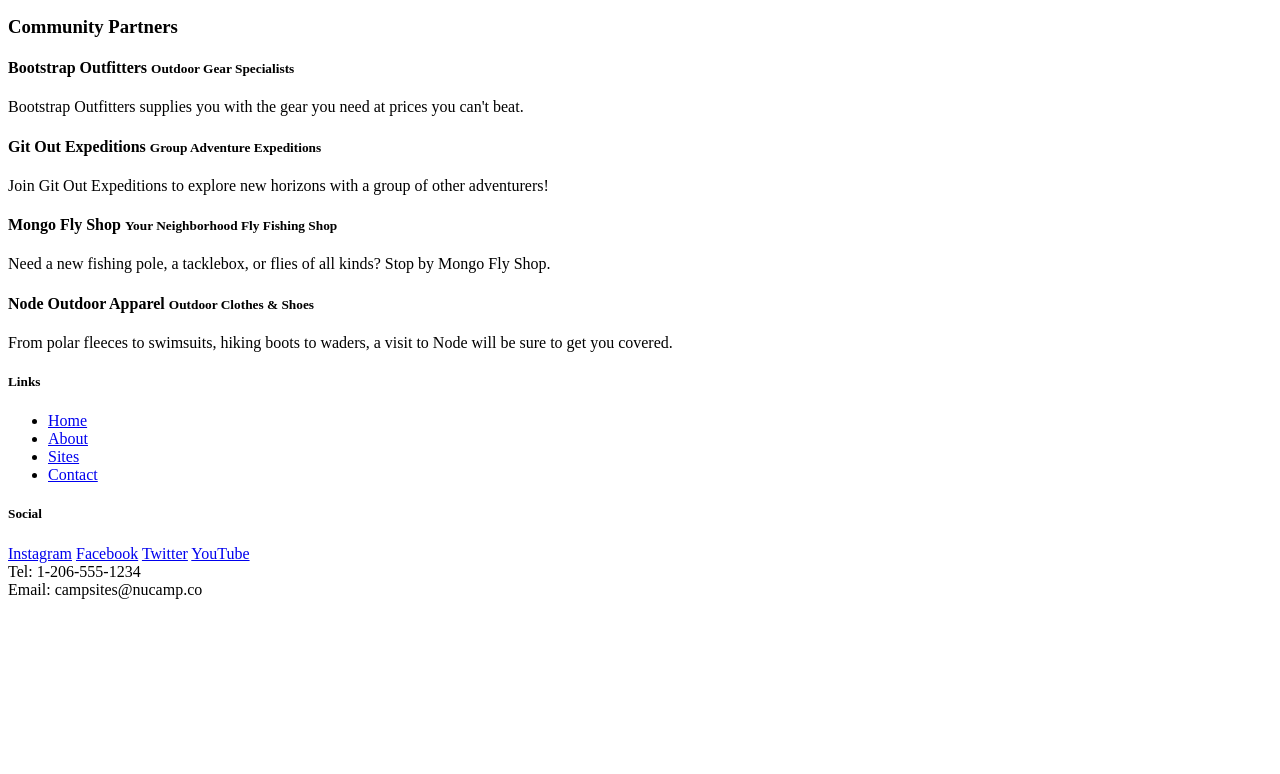
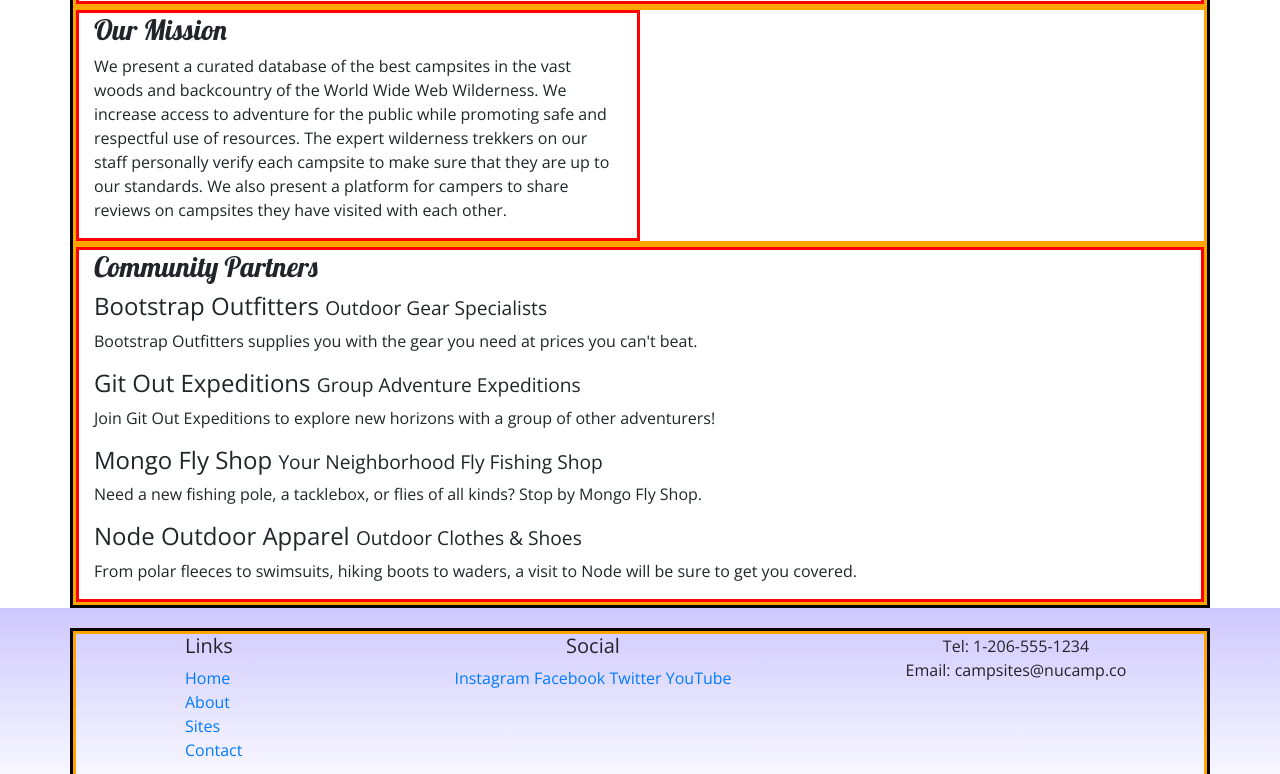
Before and after one commit to stellar-jason/newcampsite, a website: page aboutus.html in a window 1280 px wide. Shown: the part 292-1066 px from the top of the page. Before the commit the page ends 899 px from the top, so only its background shows below. Drawn offline with nearby package versions, Linux system fonts and the light colour scheme.

Commit message:
Workshop 1

```diff
--- a/aboutus.html
+++ b/aboutus.html
@@ -4,6 +4,13 @@
         <!-- Required meta tags always come first -->
         <meta charset="utf-8" />
         <meta name="viewport" content="width=device-width, initial-scale=1" />
+
+        <!-- Bootstrap CSS -->
+        <link rel="stylesheet" href="node_modules/bootstrap/dist/css/bootstrap.min.css" />
+
+        <!-- Additional CSS must be placed after Bootstrap CSS -->
+        <link rel="stylesheet" href="https://fonts.googleapis.com/css?family=Lobster|Open+Sans" />
+        <link rel="stylesheet" href="css/styles.css" />
 
         <title>NuCamp: A Better Way To Camp</title>
     </head>
@@ -20,16 +27,16 @@
             </div>
         </header>
 
-        <div>
-            <div>
-                <div>
+        <div class="container">
+            <div class="row">
+                <div class="col">
                     <h2>About Us</h2>
                     <hr />
                 </div>
             </div>
 
-            <div>
-                <div>
+            <div class="row">
+                <div id="showBorder" class="col-sm-6">
                     <h3>Our Mission</h3>
                     <p>
                         We present a curated database of the best campsites in the vast woods and backcountry of the
@@ -41,17 +48,23 @@
                 </div>
             </div>
 
-            <div>
-                <div>
+            <div class="row">
+                <div class="col">
                     <h3>Community Partners</h3>
                     <h4>Bootstrap Outfitters <small>Outdoor Gear Specialists</small></h4>
-                    <p>Bootstrap Outfitters supplies you with the gear you need at prices you can't beat.</p>
+                    <p class="d-none d-sm-block">
+                        Bootstrap Outfitters supplies you with the gear you need at prices you can't beat.
+                    </p>
                     <h4>Git Out Expeditions <small>Group Adventure Expeditions</small></h4>
-                    <p>Join Git Out Expeditions to explore new horizons with a group of other adventurers!</p>
+                    <p class="d-none d-sm-block">
+                        Join Git Out Expeditions to explore new horizons with a group of other adventurers!
+                    </p>
                     <h4>Mongo Fly Shop <small>Your Neighborhood Fly Fishing Shop</small></h4>
-                    <p>Need a new fishing pole, a tacklebox, or flies of all kinds? Stop by Mongo Fly Shop.</p>
+                    <p class="d-none d-sm-block">
+                        Need a new fishing pole, a tacklebox, or flies of all kinds? Stop by Mongo Fly Shop.
+                    </p>
                     <h4>Node Outdoor Apparel <small>Outdoor Clothes & Shoes</small></h4>
-                    <p>
+                    <p class="d-none d-sm-block">
                         From polar fleeces to swimsuits, hiking boots to waders, a visit to Node will be sure to get you
                         covered.
                     </p>
@@ -85,5 +98,9 @@
                 </div>
             </div>
         </footer>
+        <!-- jQuery must come first, then Popper.js, then the Bootstrap JavaScript plugins.-->
+        <script src="node_modules/jquery/dist/jquery.slim.min.js"></script>
+        <script src="node_modules/popper.js/dist/umd/popper.min.js"></script>
+        <script src="node_modules/bootstrap/dist/js/bootstrap.min.js"></script>
     </body>
 </html>
```
Also changed, not shown: index.html (+7 -3 lines).
